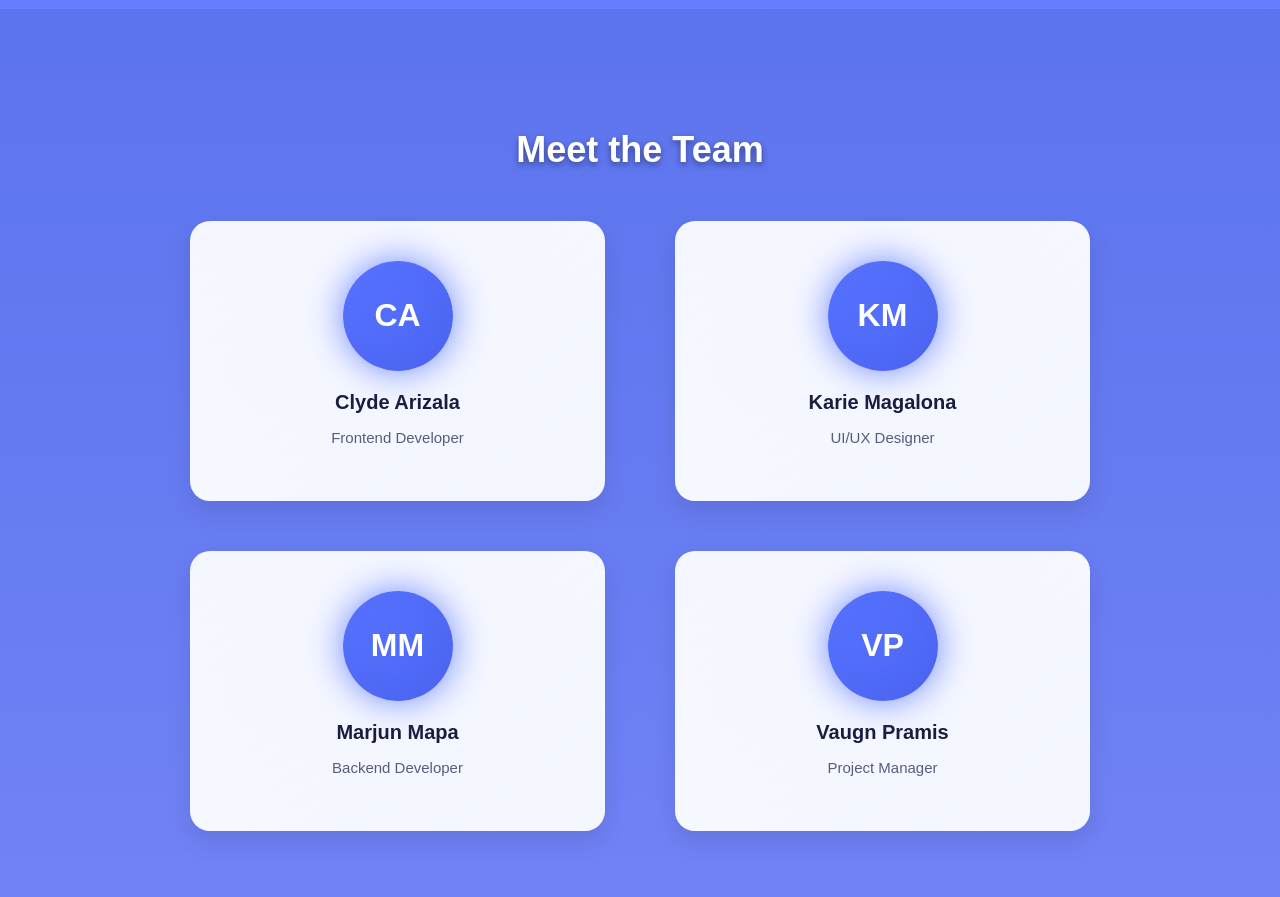
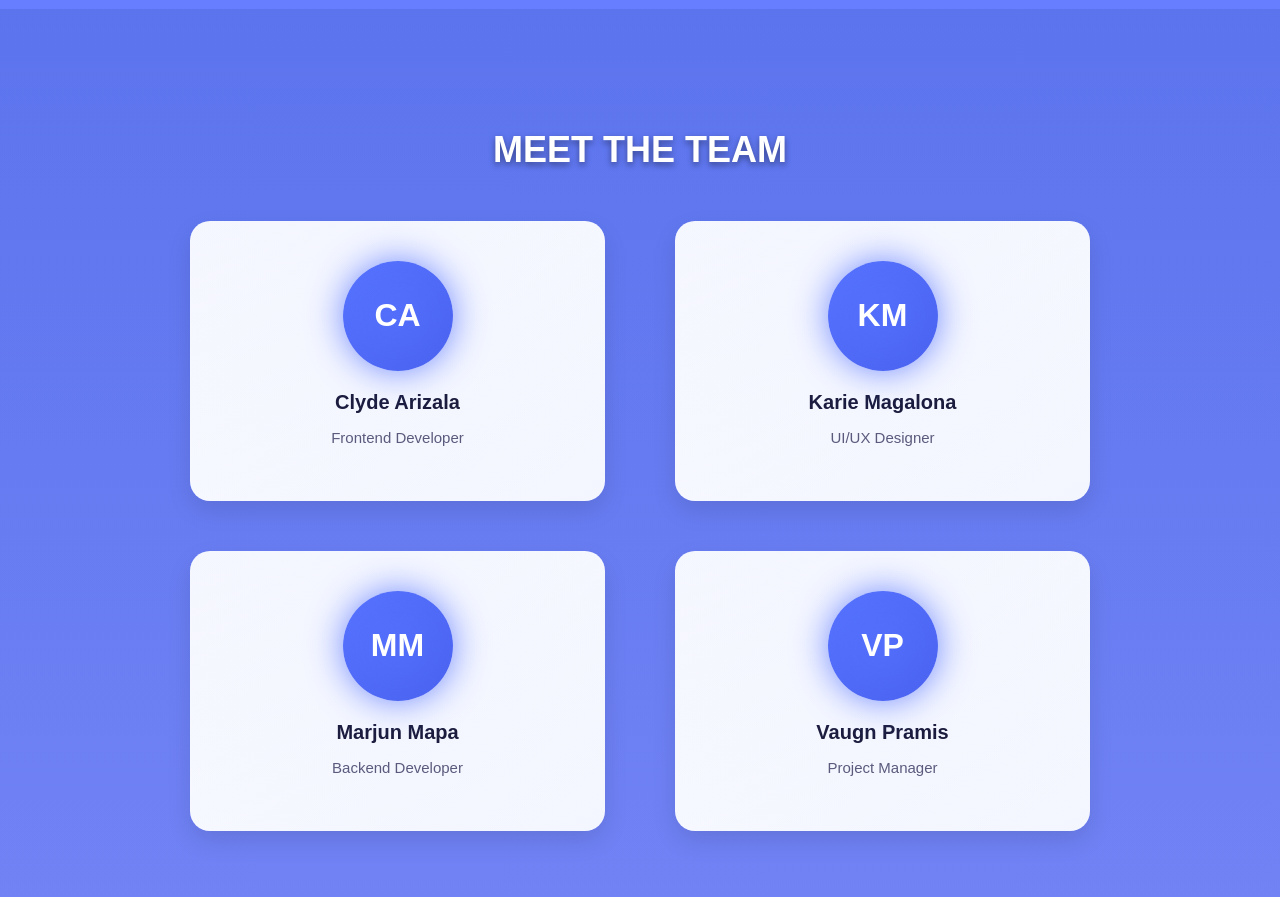
Before and after one commit to xXKuyaClydeXx/Byahero, a React app in the folder frontend/: page /about in a window 1280 px wide. Shown: the part 860-1757 px from the top of the page. Built offline with nearby package versions, Linux system fonts and the light colour scheme; the HTML template or start-up script is replaced by a standard one.

Commit message:
Karie edit

```diff
--- a/frontend/src/pages/AboutPage.jsx
+++ b/frontend/src/pages/AboutPage.jsx
@@ -63,7 +63,7 @@ const AboutPage = () => {
 
       {/* Meet the Team Section */}
       <section className="team-section">
-        <h2 className="team-heading">Meet the Team</h2>
+        <h2 className="team-heading">MEET THE TEAM</h2>
         <div className="team-grid">
           {teamMembers.map((member, index) => (
             <div className="team-card" key={index}>
```
